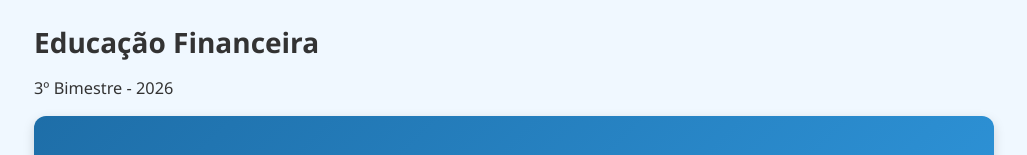
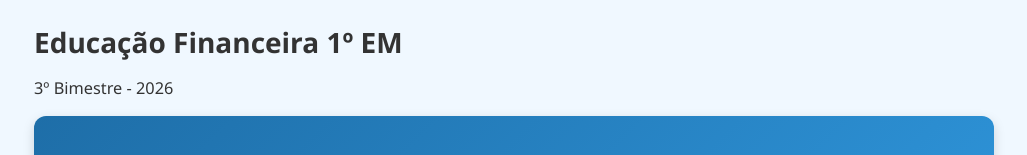
Before and after one commit to valterduty/Ed-Financeira-1EM-2026, a plain HTML site: page index.html in a window 1280 px wide. Shown: the top 155 px of the page, without its empty margins (126-1153 px from the left). Drawn offline with Linux system fonts and the light colour scheme.

Commit message:
Update title and heading in index.html

```diff
--- a/index.html
+++ b/index.html
@@ -3,10 +3,10 @@
 <head>
     <meta charset="UTF-8">
     <meta name="viewport" content="width=device-width, initial-scale=1.0">
-    <title>Minha Página Web</title>
+    <title>Educação Financeira</title>
 </head>
 <body>
-    <h1>Educação Financeira</h1>
+    <h1>Educação Financeira 1º EM</h1>
     <p>3º Bimestre - 2026</p>
 </body>
 </html>
```
